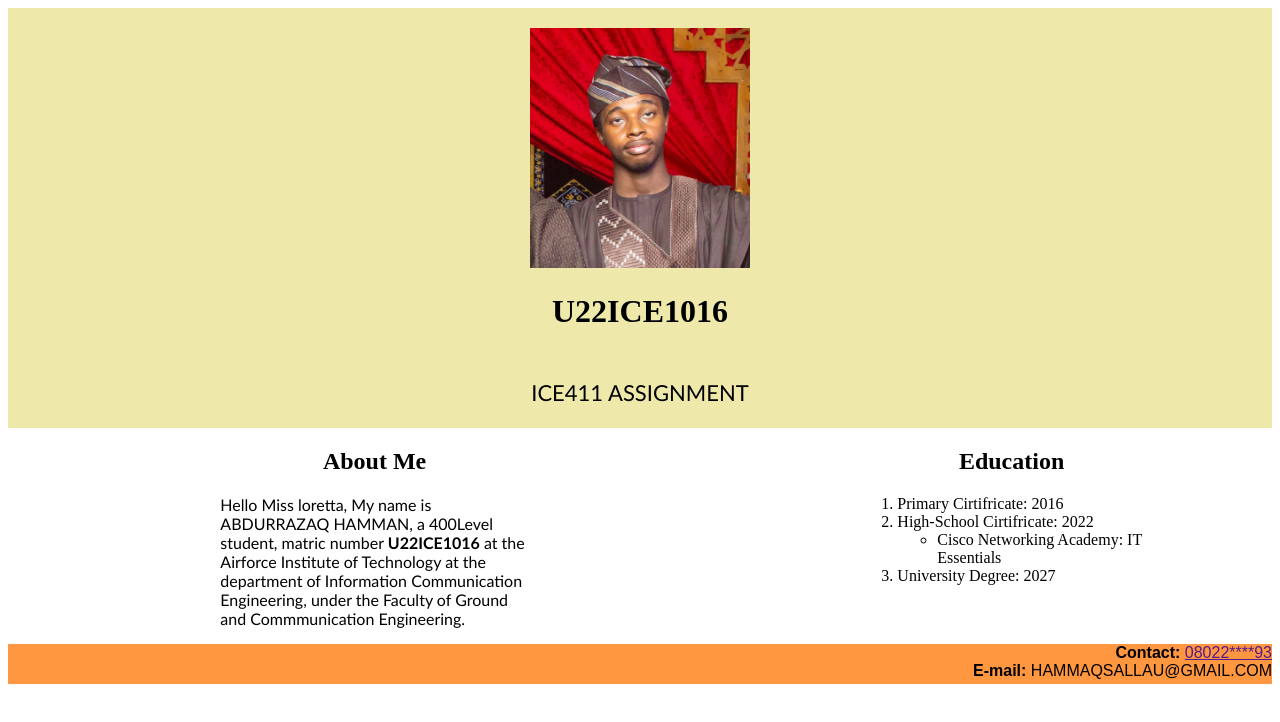
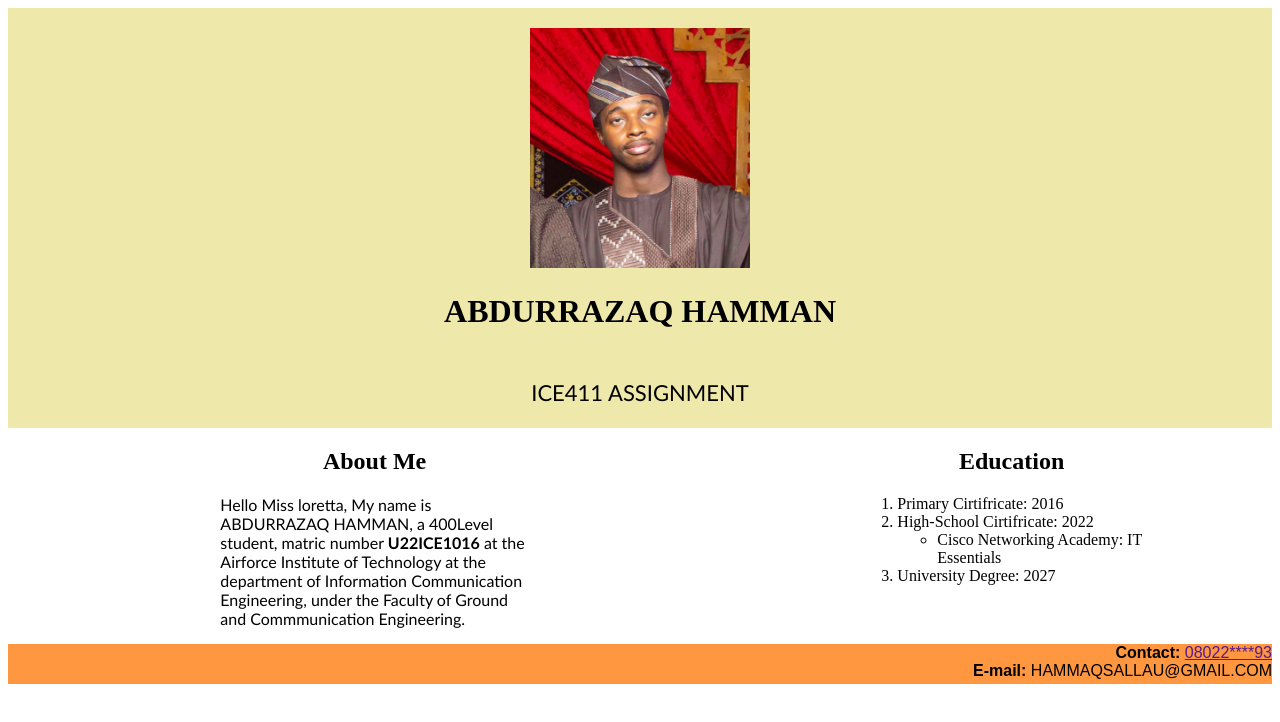
Before and after one commit to Lester367/Assignment1, a plain HTML site: page index.html in a window 1280 px wide. Drawn offline with Linux system fonts and the light colour scheme.

Commit message:
Update index.html

```diff
--- a/index.html
+++ b/index.html
@@ -12,7 +12,7 @@
         <div class="abba">
             <img src="./BEEEB IMG-393(1).jpg" alt="my pic"></div>
         <div class="text">
-            <h1 style="margin-bottom: 0%;">U22ICE1016</h1>
+            <h1 style="margin-bottom: 0%;">ABDURRAZAQ HAMMAN</h1>
         </div>
         <div class="text">
             <p style="font-size: 22px; font-family: 'Gill Sans', 'Gill Sans MT', Calibri, 'Trebuchet MS', sans-serif;" ><br> ICE411 ASSIGNMENT </p>
```
